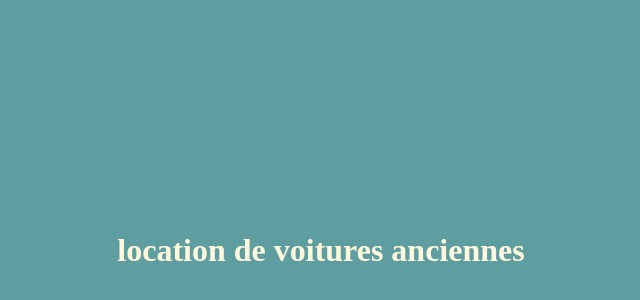
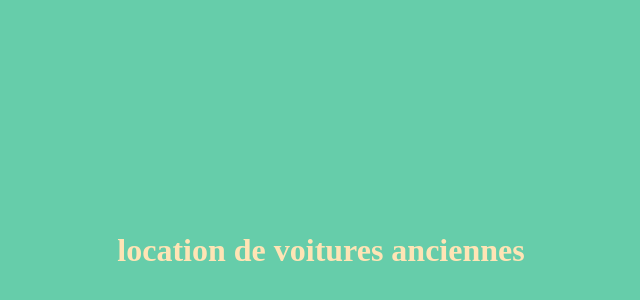
Before and after one commit to fabtos/locationVoiture, a plain HTML site: page index.html in a window 1280 px wide. Shown: the part 42-342 px from the top of the page, without its empty margins (319-959 px from the left). Drawn offline with Linux system fonts and the light colour scheme.

Commit message:
cgnt couleur

```diff
--- a/index.html
+++ b/index.html
@@ -5,8 +5,8 @@
     <meta name="viewport" content="width=device-width, initial-scale=1.0">
     <title>Document</title>
 </head>
-<body style = "background-color:cadetblue;">
-    <h1 style="padding-top: 20%; padding-bottom: 20%; text-align: center;color: cornsilk;">location de voitures anciennes</h1>
+<body style = "background-color:mediumaquamarine;">
+    <h1 style="padding-top: 20%; padding-bottom: 20%; text-align: center;color:moccasin;">location de voitures anciennes</h1>
 
 </body>
 </html>
```
